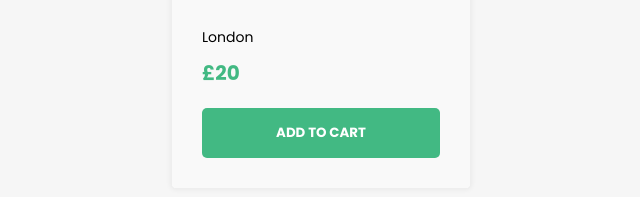
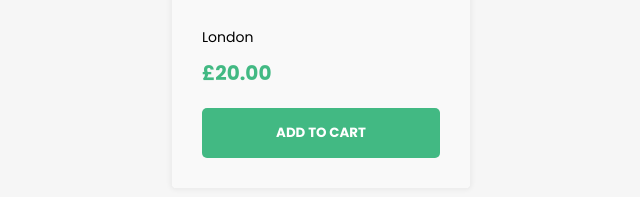
Before and after one commit to galtimothy/group-work, a plain HTML site: page index.html in a window 1280 px wide. Shown: the part 397-594 px from the top of the page, 319-959 px from the left. Drawn offline with nearby package versions, Linux system fonts and the light colour scheme.

Commit message:
Price converter added

```diff
--- a/index.html
+++ b/index.html
@@ -20,7 +20,7 @@
                     <div class="card-subject">{{ lesson.subject }}</div>
                     <div class="card-spaces">Spaces left: {{ lesson.availableSpaces }}</div>
                     <div class="card-location">{{ lesson.location }}</div>
-                    <div class="card-price">£{{ lesson.price / 100 }}</div>
+                    <div class="card-price">£{{ convertedPrice }}</div>
                     <button class="addToCart" v-on:click="addToCart" :disabled="isAvailable">Add to cart</button>
                 </div>
             </div>
@@ -60,6 +60,9 @@
             computed: {
                 isAvailable() {
                     return (this.lesson.availableSpaces > 0) ? false : true;
+                },
+                convertedPrice() {
+                    return (this.lesson.price/100).toFixed(2);
                 }
             }
         });
```
